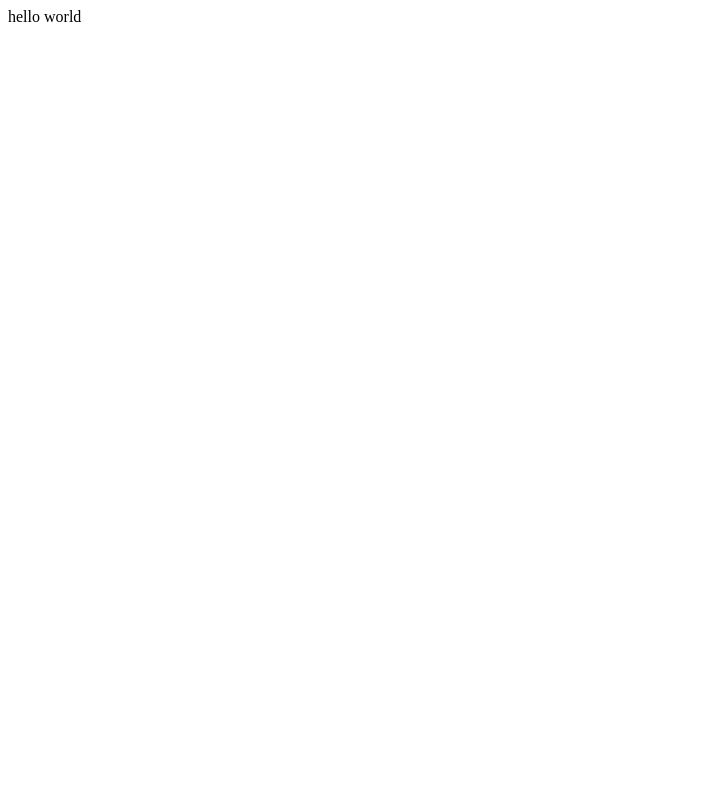
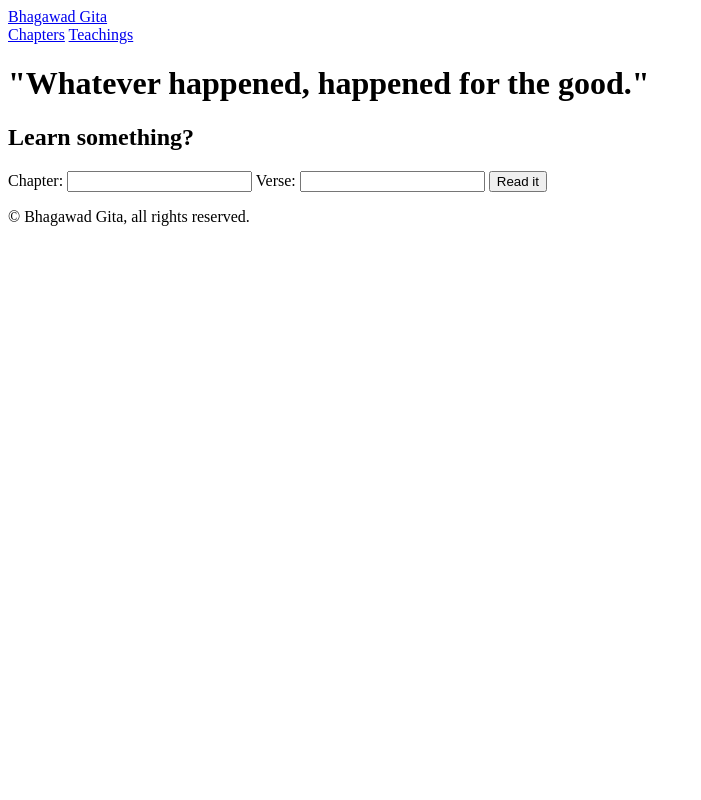
Before and after one commit to RajVijayPatil/bhagawad-Gita, a Node server app: page / in a window 1280 px wide. Before the commit the part shown is almost empty. Shown: the whole page, without its empty margins (0-701 px from the left). Run offline with Node 20, Linux system fonts and the light colour scheme.

Commit message:
Created the basic html structure of main page

```diff
--- a/views/footer.ejs
+++ b/views/footer.ejs
@@ -0,0 +1,7 @@
+<div class="footer">
+    <div class="container">
+        <p>© Bhagawad Gita, all rights reserved.</p>
+    </div>
+</div>
+</body>
+</html>
--- a/views/header.ejs
+++ b/views/header.ejs
@@ -10,6 +10,14 @@
     <link href="https://fonts.googleapis.com/css2?family=Cardo:ital,wght@0,400;0,700;1,400&family=Cinzel:wght@400..900&family=Poppins:ital,wght@0,100;0,200;0,300;0,400;0,500;0,600;0,700;0,800;0,900;1,100;1,200;1,300;1,400;1,500;1,600;1,700;1,800;1,900&display=swap" rel="stylesheet">
 </head>
 <body>
-
-</body>
-</html>
+    <div class="nav-bar">
+        <div class="container">
+            <div class="nav-left">
+                <a class="logo" href="/">Bhagawad Gita</a>
+            </div>
+            <div class="nav-right">
+                <a class="nav-buttons" href="#">Chapters</a>
+                <a class="nav-buttons" href="#">Teachings</a>
+            </div>
+        </div>
+    </div>
--- a/views/index.ejs
+++ b/views/index.ejs
@@ -1 +1,23 @@
-hello world
+<%- include('header.ejs') %>
+
+<div class="main-body">
+    <div class="container">
+        <div class="main-left">
+            <h1>"Whatever happened, happened for the good."</h1>
+        </div>
+        <div class="main-right">
+            <div class="search-gita">
+                <h2 class="search-title">Learn something?</h2>
+                <label for="chapters">Chapter:</label>
+                <input type="number" name="chapters" id="chapterInput">
+
+                <label for="verses">Verse:</label>
+                <input type="number" name="verses" id="verseInput">
+
+                <button type="submit" id="submitB">Read it</button>
+            </div>
+        </div>
+    </div>
+</div>
+
+<%- include('footer.ejs') %>
```
